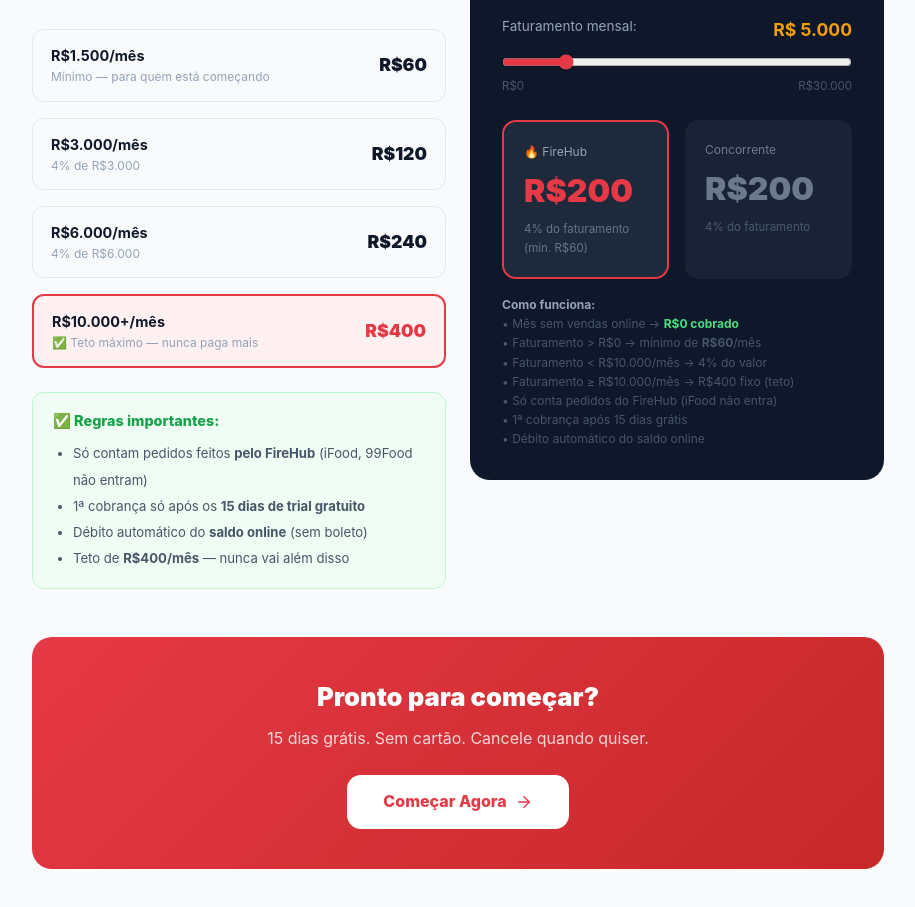
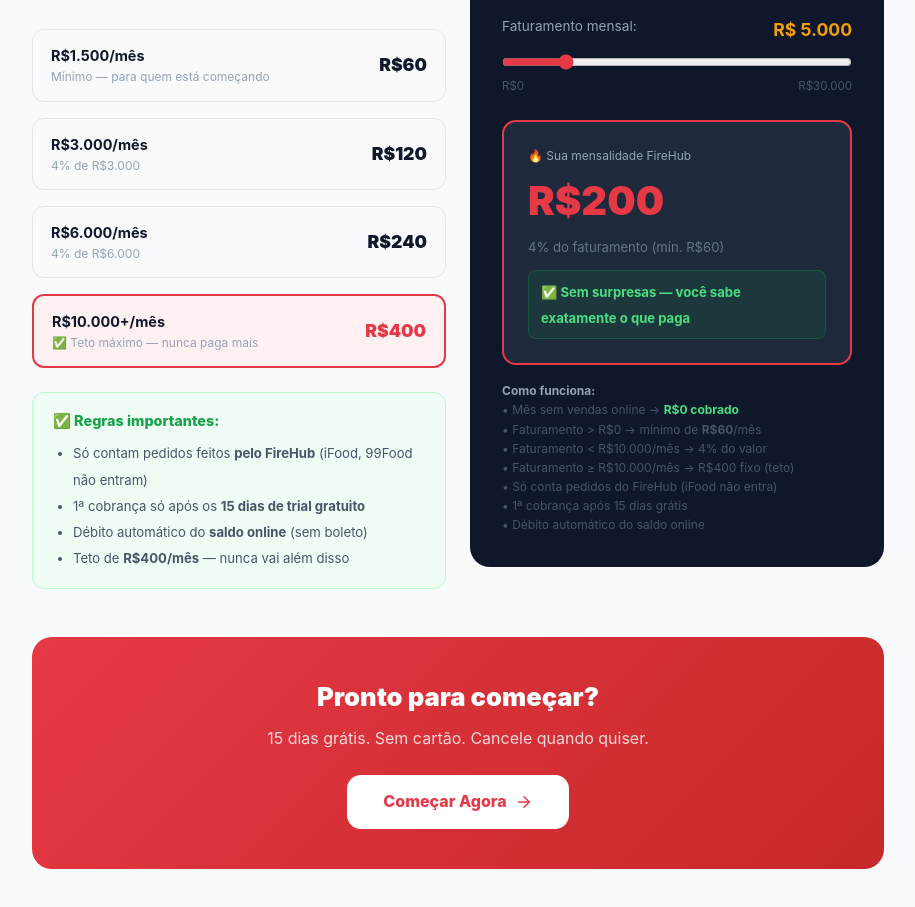
Before and after one commit to douglasmorett/hakim-portal, a Next.js app: page /planos in a window 1280 px wide. Shown: the part 852-1759 px from the top of the page, without its empty margins (182-1097 px from the left). Built offline with nearby package versions, Linux system fonts and the light colour scheme.

Commit message:
fix: remove nomes de concorrentes - muda para 'Mercado Tradicional', simplifica simulador para focar no FireHub

```diff
--- a/src/app/planos/page.tsx
+++ b/src/app/planos/page.tsx
@@ -4,23 +4,24 @@
 import { calcMensalidade, FIREHUB_PLAN } from "@/lib/firehub-billing";
 
 const FEATURES = [
-  { label: "Cardápio digital com link próprio", firehub: true, brendi: true },
-  { label: "Pedidos via WhatsApp + IA", firehub: true, brendi: true },
-  { label: "Pagamento PIX online", firehub: true, brendi: true },
-  { label: "Pagamento Cartão online", firehub: true, brendi: true },
-  { label: "Voucher VR / Alelo / Ticket online", firehub: true, brendi: false },
-  { label: "Recebimento cartão crédito", firehub: "D+2", brendi: "D+14" },
-  { label: "Teto de mensalidade", firehub: "R$400/mês", brendi: "R$300/mês" },
-  { label: "Alta Demanda (Surge Pricing)", firehub: true, brendi: true },
-  { label: "Log de auditoria de operações", firehub: true, brendi: false },
-  { label: "Agendar pausa / Férias", firehub: true, brendi: true },
-  { label: "Facebook Pixel automático", firehub: true, brendi: true },
-  { label: "Auto-aceitar pedidos", firehub: true, brendi: true },
-  { label: "Som de alerta configurável", firehub: true, brendi: true },
-  { label: "DRE financeiro completo", firehub: true, brendi: true },
-  { label: "Programa de fidelidade / Cashback", firehub: true, brendi: true },
-  { label: "Cupons de desconto por loja", firehub: true, brendi: true },
-  { label: "Suporte em português (BR)", firehub: true, brendi: true },
+  { label: "Cardápio digital com link próprio", firehub: true, mercado: true },
+  { label: "Pedidos via WhatsApp + IA", firehub: true, mercado: false },
+  { label: "Pagamento PIX online", firehub: true, mercado: true },
+  { label: "Pagamento Cartão online", firehub: true, mercado: true },
+  { label: "Voucher VR / Alelo / Ticket online", firehub: true, mercado: false },
+  { label: "Recebimento cartão crédito", firehub: "D+2", mercado: "D+14" },
+  { label: "Teto de mensalidade (nunca paga mais)", firehub: "R$400/mês", mercado: "Sem teto" },
+  { label: "Zero cobrança em mês sem vendas", firehub: true, mercado: false },
+  { label: "Alta Demanda (Surge Pricing)", firehub: true, mercado: false },
+  { label: "Log de auditoria de operações", firehub: true, mercado: false },
+  { label: "Agendar pausa / Férias", firehub: true, mercado: false },
+  { label: "Facebook Pixel automático", firehub: true, mercado: false },
+  { label: "Auto-aceitar pedidos", firehub: true, mercado: false },
+  { label: "Som de alerta configurável", firehub: true, mercado: false },
+  { label: "DRE financeiro completo", firehub: true, mercado: false },
+  { label: "Programa de fidelidade / Cashback", firehub: true, mercado: false },
+  { label: "Cupons de desconto por loja", firehub: true, mercado: true },
+  { label: "Suporte em português (BR)", firehub: true, mercado: true },
 ];
 
 const PAYMENT_FEES = [
@@ -34,7 +35,6 @@
 function SimuladorMensalidade() {
   const [faturamento, setFaturamento] = useState(5000);
   const result = calcMensalidade(faturamento);
-  const brendiResult = faturamento === 0 ? 0 : faturamento >= 7500 ? 300 : Math.max(60, faturamento * 0.04);
 
   const modeloLabel = result.modelo === "zero"
     ? "✅ Mês sem vendas = R$0"
@@ -75,34 +75,26 @@
         </div>
       )}
 
-      <div style={{ display: "grid", gridTemplateColumns: "1fr 1fr", gap: "1rem", marginTop: "1.5rem" }}>
-        <div style={{ background: "#1E293B", borderRadius: "14px", padding: "1.25rem", border: "2px solid #E63946" }}>
-          <p style={{ fontSize: "0.75rem", color: "#94A3B8", margin: "0 0 4px" }}>🔥 FireHub</p>
-          <p style={{ fontSize: "2rem", fontWeight: 900, color: result.modelo === "zero" ? "#4ADE80" : "#E63946", margin: 0 }}>
+      <div style={{ display: "grid", gridTemplateColumns: "1fr", gap: "1rem", marginTop: "1.5rem" }}>
+        <div style={{ background: "#1E293B", borderRadius: "14px", padding: "1.5rem", border: "2px solid #E63946" }}>
+          <p style={{ fontSize: "0.75rem", color: "#94A3B8", margin: "0 0 4px" }}>🔥 Sua mensalidade FireHub</p>
+          <p style={{ fontSize: "2.5rem", fontWeight: 900, color: result.modelo === "zero" ? "#4ADE80" : "#E63946", margin: 0 }}>
             {result.modelo === "zero" ? "R$0" : `R$${result.mensalidade.toFixed(0)}`}
           </p>
-          <p style={{ fontSize: "0.72rem", color: "#64748B", margin: "4px 0 0" }}>
+          <p style={{ fontSize: "0.82rem", color: "#64748B", margin: "4px 0 0" }}>
             {modeloLabel}
           </p>
-        </div>
-        <div style={{ background: "#1E293B", borderRadius: "14px", padding: "1.25rem", opacity: 0.7 }}>
-          <p style={{ fontSize: "0.75rem", color: "#94A3B8", margin: "0 0 4px" }}>Concorrente</p>
-          <p style={{ fontSize: "2rem", fontWeight: 900, color: "#94A3B8", margin: 0 }}>
-            R${brendiResult.toFixed(0)}
-          </p>
-          <p style={{ fontSize: "0.72rem", color: "#64748B", margin: "4px 0 0" }}>
-            {faturamento === 0 ? "Mês sem vendas = R$0" : faturamento >= 7500 ? "Teto fixo (≥ R$7.500)" : "4% do faturamento"}
-          </p>
+          {faturamento > 0 && result.modelo !== "zero" && (
+            <div style={{ marginTop: "12px", background: "#16A34A20", border: "1px solid #16A34A40", borderRadius: "8px", padding: "8px 12px" }}>
+              <span style={{ color: "#4ADE80", fontWeight: 700, fontSize: "0.82rem" }}>
+                ✅ Sem surpresas — você sabe exatamente o que paga
+              </span>
+            </div>
+          )}
         </div>
       </div>
 
-      {result.economia > 0 && (
-        <div style={{ marginTop: "1rem", background: "#16A34A20", border: "1px solid #16A34A40", borderRadius: "10px", padding: "10px 14px", textAlign: "center" }}>
-          <span style={{ color: "#4ADE80", fontWeight: 700, fontSize: "0.9rem" }}>
-            💰 Você economiza R${result.economia.toFixed(0)}/mês com o FireHub
-          </span>
-        </div>
-      )}
+
 
       <div style={{ marginTop: "1rem", fontSize: "0.75rem", color: "#475569", lineHeight: 1.6 }}>
         <strong style={{ color: "#94A3B8" }}>Como funciona:</strong><br />
@@ -270,15 +262,15 @@
 
         {/* ===== ABA COMPARATIVO ===== */}
         {activeTab === "comparativo" && (
-          <div>
-            <h2 style={{ fontWeight: 800, fontSize: "1.3rem", marginBottom: "0.5rem" }}>FireHub vs Concorrentes</h2>
-            <p style={{ color: "#64748B", marginBottom: "1.5rem" }}>Compare e decida com informação.</p>
+        <div>
+            <h2 style={{ fontWeight: 800, fontSize: "1.3rem", marginBottom: "0.5rem" }}>FireHub vs Mercado Tradicional</h2>
+            <p style={{ color: "#64748B", marginBottom: "1.5rem" }}>Veja o que só o FireHub oferece para o seu restaurante.</p>
             <div style={{ background: "#fff", borderRadius: "16px", overflow: "hidden", border: "1px solid #E2E8F0" }}>
               {/* Header */}
               <div style={{ display: "grid", gridTemplateColumns: "2fr 1fr 1fr", background: "#0F172A", padding: "14px 20px", gap: "1rem" }}>
                 <span style={{ fontWeight: 700, fontSize: "0.8rem", color: "#94A3B8" }}>Funcionalidade</span>
                 <span style={{ fontWeight: 800, fontSize: "0.85rem", color: "#E63946", textAlign: "center" }}>🔥 FireHub</span>
-                <span style={{ fontWeight: 700, fontSize: "0.85rem", color: "#64748B", textAlign: "center" }}>Concorrente</span>
+                <span style={{ fontWeight: 700, fontSize: "0.85rem", color: "#64748B", textAlign: "center" }}>Mercado Tradicional</span>
               </div>
               {FEATURES.map((f, i) => (
                 <div key={i} style={{ display: "grid", gridTemplateColumns: "2fr 1fr 1fr", padding: "12px 20px", gap: "1rem", borderBottom: "1px solid #F1F5F9", background: i % 2 === 0 ? "#fff" : "#FAFAFA", alignItems: "center" }}>
@@ -292,11 +284,11 @@
                     }
                   </div>
                   <div style={{ textAlign: "center" }}>
-                    {f.brendi === true
+                    {f.mercado === true
                       ? <Check size={18} color="#94A3B8" />
-                      : f.brendi === false
+                      : f.mercado === false
                       ? <X size={18} color="#DC2626" />
-                      : <span style={{ fontWeight: 700, fontSize: "0.8rem", color: "#DC2626" }}>{f.brendi}</span>
+                      : <span style={{ fontWeight: 700, fontSize: "0.8rem", color: "#DC2626" }}>{f.mercado}</span>
                     }
                   </div>
                 </div>
```
